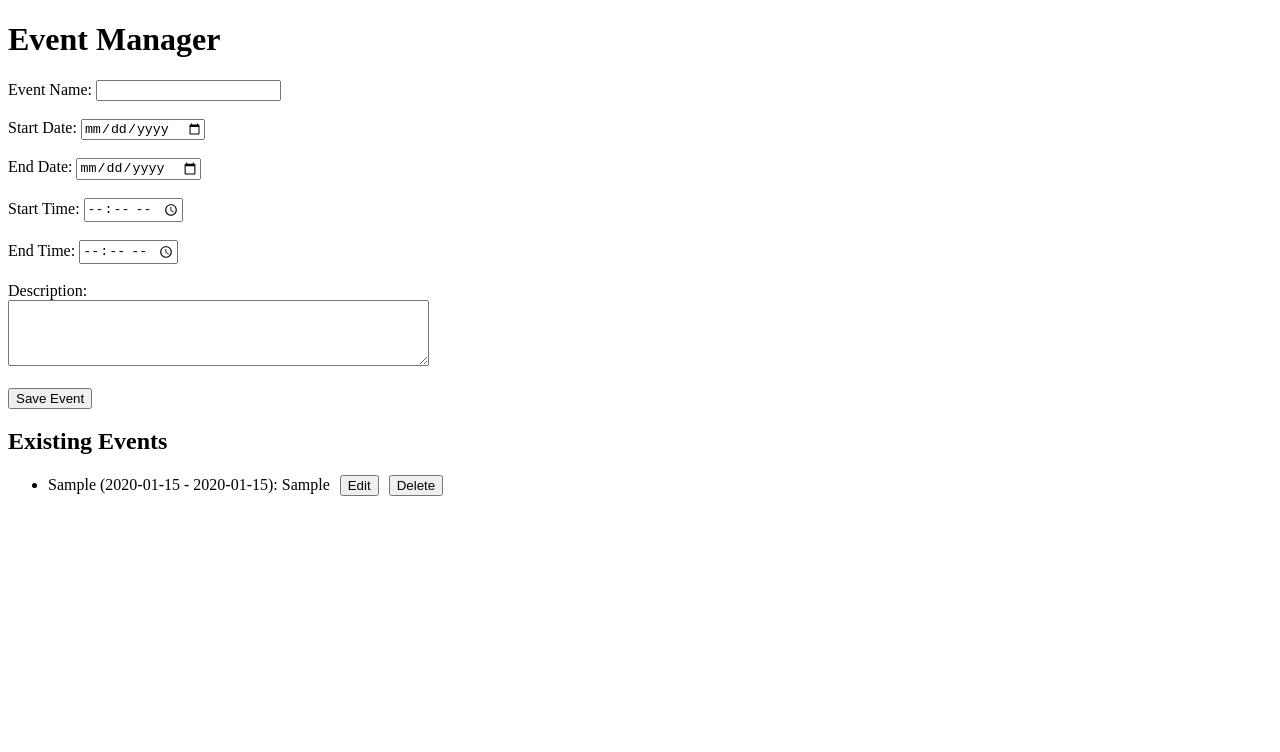
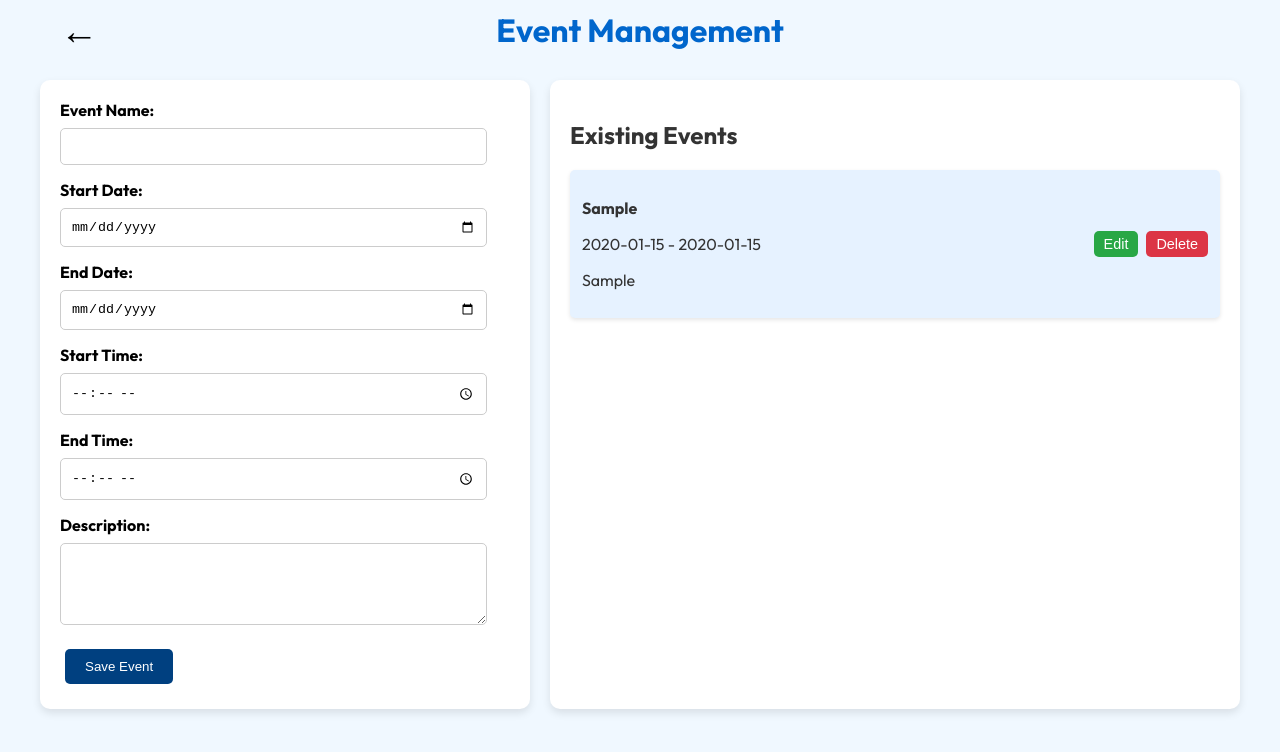
Before and after one commit to Parth-Kamal/CoordiNation, a plain HTML site: page frontend/events.html in a window 1280 px wide. Both pictures are taken after typing "Sample", "2020-01-15", "2020-01-15", "10:30", "10:30", "Sample" into the empty fields and a click on the button "Save Event". Drawn offline with Linux system fonts and the light colour scheme.

Commit message:
changes in the event page

```diff
--- a/frontend/events.html
+++ b/frontend/events.html
@@ -1,138 +1,329 @@
 <!DOCTYPE html>
 <html lang="en">
   <head>
-  <meta charset="UTF-8">
-  <meta name="viewport" content="width=device-width, initial-scale=1.0">
-  <title>Event Manager</title>
+    <meta charset="UTF-8" />
+    <meta name="viewport" content="width=device-width, initial-scale=1.0" />
+    <title>Event Management</title>
+    <link rel="preconnect" href="https://fonts.googleapis.com" />
+    <link rel="preconnect" href="https://fonts.gstatic.com" crossorigin />
+    <link
+      href="https://fonts.googleapis.com/css2?family=Outfit:wght@100..900&display=swap"
+      rel="stylesheet"
+    />
+    <link rel="shortcut icon" href="./images/logo.png" type="image/x-icon">
+    <style>
+      body {
+        font-family: "Outfit", serif;
+        margin: 0;
+        padding: 0;
+        background-color: #f0f8ff;
+        color: #333;
+        display: flex;
+        flex-direction: column;
+        align-items: center;
+      }
+
+      h1 {
+        color: #0066cc;
+        text-align: center;
+      }
+
+      .container {
+        display: flex;
+        flex-direction: row;
+        justify-content: space-between;
+        gap: 20px;
+        padding: 20px;
+        max-width: 1200px;
+        width: 100%;
+      }
+
+      .form-container,
+      .event-list-container {
+        flex: 1;
+        background-color: #ffffff;
+        padding: 20px;
+        border-radius: 10px;
+        box-shadow: 0 4px 8px rgba(0, 0, 0, 0.1);
+      }
+
+      .form-container {
+        max-width: 450px;
+        max-height: 600px;
+      }
+
+      label {
+        display: block;
+        margin-bottom: 8px;
+        font-weight: bold;
+        color: #000;
+      }
+
+      input,
+      textarea {
+        width: 90%;
+        padding: 10px;
+        margin-bottom: 15px;
+        border: 1px solid #ccc;
+        border-radius: 5px;
+      }
+
+      button {
+        padding: 10px 20px;
+        margin: 5px;
+        border: none;
+        border-radius: 5px;
+        color: #ffffff;
+        background-color: #004080;
+        cursor: pointer;
+        transition: background-color 0.3s ease;
+      }
+
+      button:hover {
+        background-color: #0066cc;
+      }
+
+      button:disabled {
+        background-color: #cccccc;
+        cursor: not-allowed;
+      }
+
+      #saveEvent,
+      #cancelEdit {
+        width: auto;
+        display: inline-block;
+      }
+
+      ul {
+        list-style-type: none;
+        padding: 0;
+        margin: 0;
+      }
+
+      li {
+        background-color: #e6f2ff;
+        margin-bottom: 10px;
+        padding: 12px;
+        border-radius: 5px;
+        display: flex;
+        justify-content: space-between;
+        align-items: center;
+        box-shadow: 0 2px 4px rgba(0, 0, 0, 0.1);
+      }
+
+      li button {
+        margin: 0;
+        padding: 5px 10px;
+        font-size: 0.9rem;
+      }
+      .descrp {
+        max-width: 500px;
+      }
+      .event-buttons {
+        display: flex;
+        gap: 8px;
+      }
+      .edit-button {
+        background-color: #28a745;
+      }
+      .delete-button {
+        background-color: #dc3545;
+      }
+      .back-arrow {
+        text-decoration: none;
+        color: #0066cc;
+        margin-right: 10px;
+      }
+
+      @media (max-width: 768px) {
+        .container {
+          flex-direction: column;
+          align-items: stretch;
+        }
+
+        li {
+          flex-direction: column;
+          align-items: flex-start;
+        }
+
+        li button {
+          margin-top: 5px;
+        }
+      }
+      .header {
+        display: flex;
+        align-items: center;
+        justify-content: center;
+        position: relative;
+        width: 100%;
+        padding: 10px 0;
+      }
+
+      .back-arrow {
+        position: absolute;
+        left: 60px;
+        text-decoration: none;
+        font-size: 38px;
+        color: #000;
+
+      }
+
+      h1 {
+        margin: 0;
+        color: #0066cc;
+        font-size: 2rem;
+      }
+    </style>
   </head>
   <body>
-  <h1>Event Manager</h1>
+    <div class="header">
+      <a href="./index.html#calendar" class="back-arrow">&#8592;</a>
+      <h1>Event Management</h1>
+    </div>
+    <div class="container">
+      <div class="form-container">
         <form id="eventForm">
           <label for="name">Event Name:</label>
-    <input type="text" id="name" name="name" required><br><br>
+          <input type="text" id="name" name="name" required /><br />
 
           <label for="startDate">Start Date:</label>
-    <input type="date" id="startDate" name="startDate" required><br><br>
+          <input type="date" id="startDate" name="startDate" required /><br />
 
           <label for="endDate">End Date:</label>
-    <input type="date" id="endDate" name="endDate" required><br><br>
+          <input type="date" id="endDate" name="endDate" required /><br />
 
           <label for="startTime">Start Time:</label>
-    <input type="time" id="startTime" name="startTime" required><br><br>
+          <input type="time" id="startTime" name="startTime" required /><br />
 
           <label for="endTime">End Time:</label>
-    <input type="time" id="endTime" name="endTime" required><br><br>
+          <input type="time" id="endTime" name="endTime" required /><br />
 
-    <label for="description">Description:</label><br>
-    <textarea id="description" name="description" rows="4" cols="50" required></textarea><br><br>
+          <label for="description">Description:</label>
+          <textarea
+            id="description"
+            name="description"
+            rows="4"
+            required
+          ></textarea
+          ><br />
 
           <button type="button" id="saveEvent">Save Event</button>
-    <button type="button" id="cancelEdit" style="display: none;">Cancel Edit</button>
+          <button type="button" id="cancelEdit" style="display: none">
+            Cancel Edit
+          </button>
         </form>
+      </div>
 
+      <div class="event-list-container">
         <h2>Existing Events</h2>
         <ul id="eventList"></ul>
+      </div>
+    </div>
 
     <script>
-    const eventForm = document.getElementById('eventForm');
-    const eventList = document.getElementById('eventList');
-    const saveButton = document.getElementById('saveEvent');
-    const cancelEditButton = document.getElementById('cancelEdit');
-    let editIndex = null; // To track the index of the event being edited
+      const eventForm = document.getElementById("eventForm");
+      const eventList = document.getElementById("eventList");
+      const saveButton = document.getElementById("saveEvent");
+      const cancelEditButton = document.getElementById("cancelEdit");
+      let editIndex = null;
 
-    // Load events from localStorage
       function loadEvents() {
-      const events = JSON.parse(localStorage.getItem('events')) || [];
-      eventList.innerHTML = '';
+        const events = JSON.parse(localStorage.getItem("events")) || [];
+        eventList.innerHTML = "";
         events.forEach((event, index) => {
-        const li = document.createElement('li');
-        li.textContent = `${event.name} (${event.startDate} - ${event.endDate}): ${event.description}`;
+          const li = document.createElement("li");
+          li.className = "event-item";
 
-        // Edit Button
-        const editButton = document.createElement('button');
-        editButton.textContent = 'Edit';
-        editButton.style.marginLeft = '10px';
-        editButton.addEventListener('click', () => editEvent(index));
+          // Event details
+          const detailsDiv = document.createElement("div");
+          detailsDiv.className = "event-details";
+          detailsDiv.innerHTML = `
+          <p><strong>${event.name}</strong></p>
+          <p>${event.startDate} - ${event.endDate}</p>
+          <p class="descrp">${event.description}</p>
+        `;
 
-        // Delete Button
-        const deleteButton = document.createElement('button');
-        deleteButton.textContent = 'Delete';
-        deleteButton.style.marginLeft = '10px';
-        deleteButton.addEventListener('click', () => deleteEvent(index));
+          // Buttons
+          const buttonsDiv = document.createElement("div");
+          buttonsDiv.className = "event-buttons";
 
-        li.appendChild(editButton);
-        li.appendChild(deleteButton);
+          const editButton = document.createElement("button");
+          editButton.className = "edit-button";
+          editButton.textContent = "Edit";
+          editButton.addEventListener("click", () => editEvent(index));
+
+          const deleteButton = document.createElement("button");
+          deleteButton.className = "delete-button";
+          deleteButton.textContent = "Delete";
+          deleteButton.addEventListener("click", () => deleteEvent(index));
+
+          buttonsDiv.appendChild(editButton);
+          buttonsDiv.appendChild(deleteButton);
+
+          li.appendChild(detailsDiv);
+          li.appendChild(buttonsDiv);
           eventList.appendChild(li);
         });
       }
 
-    // Save or Update event to localStorage
       function saveEvent() {
-      const events = JSON.parse(localStorage.getItem('events')) || [];
+        const events = JSON.parse(localStorage.getItem("events")) || [];
         const newEvent = {
           name: eventForm.name.value,
           startDate: eventForm.startDate.value,
           endDate: eventForm.endDate.value,
           start: `T${eventForm.startTime.value}:00`,
           end: `T${eventForm.endTime.value}:00`,
-        description: eventForm.description.value
+          description: eventForm.description.value,
         };
 
         if (editIndex !== null) {
-        // Update existing event
           events[editIndex] = newEvent;
           editIndex = null;
-        saveButton.textContent = 'Save Event'; // Reset button text
-        cancelEditButton.style.display = 'none';
+          saveButton.textContent = "Save Event";
+          cancelEditButton.style.display = "none";
         } else {
-        // Add new event
           events.push(newEvent);
         }
 
-      localStorage.setItem('events', JSON.stringify(events));
+        localStorage.setItem("events", JSON.stringify(events));
         eventForm.reset();
         loadEvents();
       }
 
-    // Edit event from localStorage
       function editEvent(index) {
-      const events = JSON.parse(localStorage.getItem('events')) || [];
+        const events = JSON.parse(localStorage.getItem("events")) || [];
         const event = events[index];
 
-      // Populate form with event data
         eventForm.name.value = event.name;
         eventForm.startDate.value = event.startDate;
         eventForm.endDate.value = event.endDate;
-      eventForm.startTime.value = event.start.slice(1, 6); // Extract HH:MM
-      eventForm.endTime.value = event.end.slice(1, 6); // Extract HH:MM
+        eventForm.startTime.value = event.start.slice(1, 6);
+        eventForm.endTime.value = event.end.slice(1, 6);
         eventForm.description.value = event.description;
 
-      editIndex = index; // Set index of the event being edited
-      saveButton.textContent = 'Update Event';
-      cancelEditButton.style.display = 'inline'; // Show cancel button
+        editIndex = index;
+        saveButton.textContent = "Update Event";
+        cancelEditButton.style.display = "inline";
       }
 
-    // Cancel editing
       function cancelEdit() {
         editIndex = null;
         eventForm.reset();
-      saveButton.textContent = 'Save Event';
-      cancelEditButton.style.display = 'none';
+        saveButton.textContent = "Save Event";
+        cancelEditButton.style.display = "none";
       }
 
-    // Delete event from localStorage
       function deleteEvent(index) {
-      const events = JSON.parse(localStorage.getItem('events')) || [];
+        const events = JSON.parse(localStorage.getItem("events")) || [];
         events.splice(index, 1);
-      localStorage.setItem('events', JSON.stringify(events));
+        localStorage.setItem("events", JSON.stringify(events));
         loadEvents();
       }
 
-    // Event listeners
-    saveButton.addEventListener('click', saveEvent);
-    cancelEditButton.addEventListener('click', cancelEdit);
+      saveButton.addEventListener("click", saveEvent);
+      cancelEditButton.addEventListener("click", cancelEdit);
 
-    // Load events on page load
       loadEvents();
     </script>
   </body>
```
Lines whose indentation alone changed are shown as unchanged.
